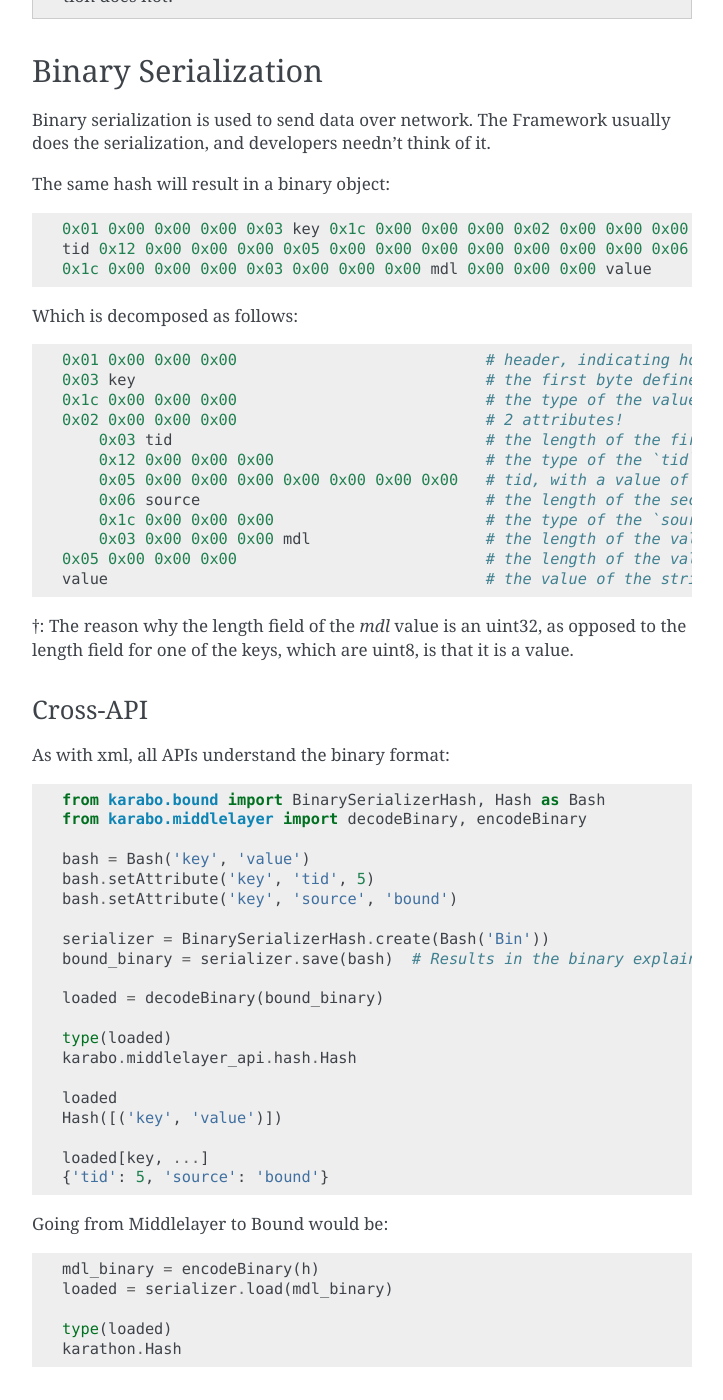
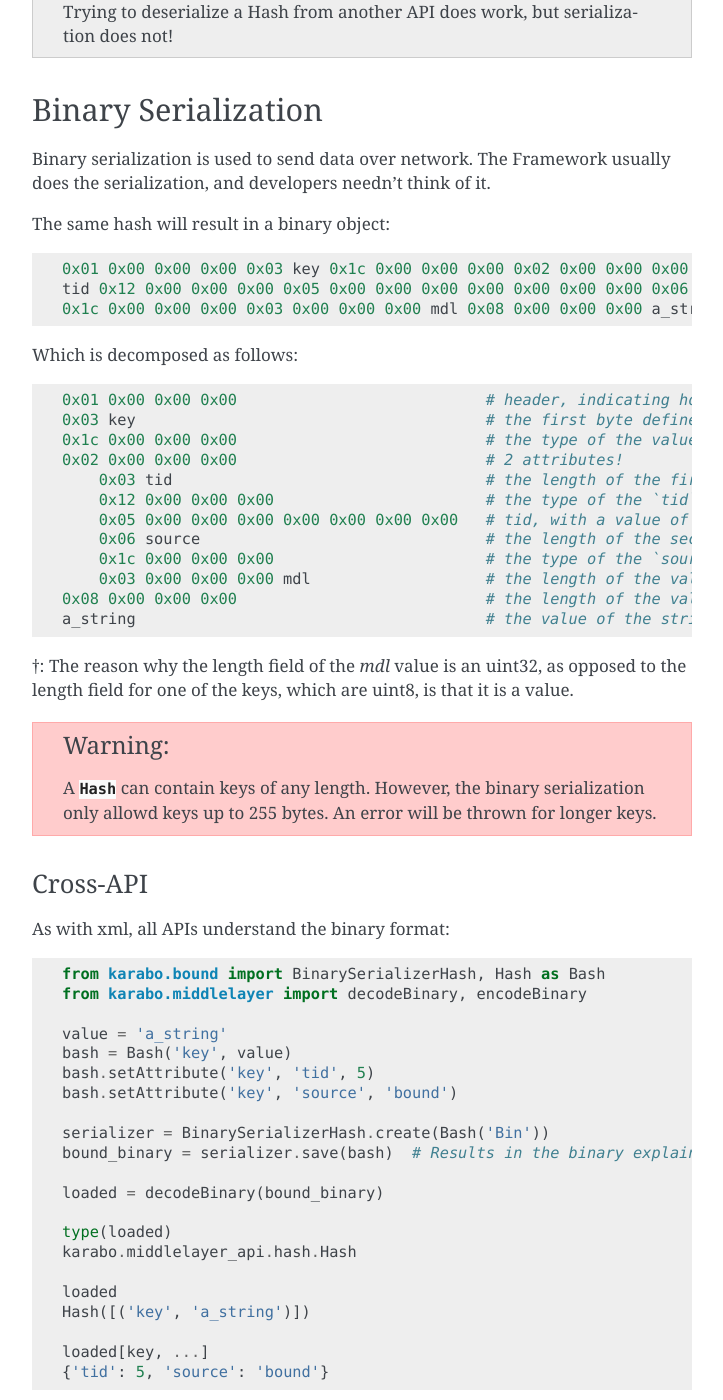
Before and after one commit to European-XFEL/howToMiddlelayer, a Sphinx documentation site: the page built from source/chap4/serialization.rst, in a window 1280 px wide and 1400 px high, scrolled down 2848 px. Shown: the whole window, without its empty margins (388-1111 px from the left). Built offline with Sphinx 7.4.7, drawn with Linux system fonts in a browser that asks for light colours; some of the changed text lies outside the part shown.

Commit message:
Clarify behaviour on binary serialisation of lengthy keys

```diff
--- a/source/chap4/serialization.rst
+++ b/source/chap4/serialization.rst
@@ -17,15 +17,16 @@ There are various ways to create a :class:`Hash`:
 
    from karabo.middlelayer import Hash
 
+   value = 'a_string'
    h = Hash()
-   h['key'] = 'value'
+   h['key'] = value
 
-   h = Hash('key', 'value')
+   h = Hash('key', value)
 
-   dict_ = {'key': 'value'}
+   dict_ = {'key': value}
    h = Hash(dict_)
 
-:class:`Hash` can be considered as as supercharged :class:`OrderedDict`
+:class:`Hash` can be considered as a supercharged :class:`OrderedDict`
 The big difference to normal Python containers is the dot-access method.
 The :class:`Hash` has a built-in knowledge about it containing itself.
 Thus, one can access subhashes by ``hash['key.subhash']``.
@@ -42,7 +43,7 @@ These attributes are also key-value pairs stored in a dictionary:
    h['key', 'source'] = 'mdl'
 
    # It is possible to access a single attribute at a time:
-   h.getAttribute('key', tid')
+   h.getAttribute('key', 'tid')
    5
 
    h['key', 'source']
@@ -81,7 +82,7 @@ This will result in an XML like the following:
 .. code-block:: xml
 
     <root KRB_Artificial="">
-        <key KRB_Type="STRING", tid="KRB_UINT64:5" source="KRB_STRING:mdl">value</key>
+        <key KRB_Type="STRING", tid="KRB_UINT64:5" source="KRB_STRING:mdl">a_string</key>
     </root>
 
 As shown here, the `tid` and `source` are also stored as xml attributes of `key`.
@@ -103,7 +104,8 @@ a Hash from another API:
    from karabo.bound import Hash as Bash
    from karabo.bound import saveToFile as save_bound, loadFromFile as load_bound
 
-   bash = Bash('key', 'value')
+   value = 'a_string'
+   bash = Bash('key', value)
    bash.setAttribute('key', 'tid', 5)
    bash.setAttribute('key', 'source', 'bound')
 
@@ -115,7 +117,7 @@ a Hash from another API:
    karabo.middlelayer_api.hash.Hash
 
    loaded
-   Hash([('key', 'value')])
+   Hash([('key', 'a_string')])
 
    loaded[key, ...]
    {'tid': 5, 'source': 'bound'}
@@ -144,7 +146,7 @@ The same hash will result in a binary object::
 
     0x01 0x00 0x00 0x00 0x03 key 0x1c 0x00 0x00 0x00 0x02 0x00 0x00 0x00 0x03
     tid 0x12 0x00 0x00 0x00 0x05 0x00 0x00 0x00 0x00 0x00 0x00 0x00 0x06 source
-    0x1c 0x00 0x00 0x00 0x03 0x00 0x00 0x00 mdl 0x00 0x00 0x00 value
+    0x1c 0x00 0x00 0x00 0x03 0x00 0x00 0x00 mdl 0x08 0x00 0x00 0x00 a_string
 
 Which is decomposed as follows::
 
@@ -158,11 +160,16 @@ Which is decomposed as follows::
         0x06 source                               # the length of the second attribute key, followed by its value
         0x1c 0x00 0x00 0x00                       # the type of the `source` attribute
         0x03 0x00 0x00 0x00 mdl                   # the length of the value of `source` and the value itself †
-    0x05 0x00 0x00 0x00                           # the length of the value for `key`
-    value                                         # the value of the string for the `key` key.
+    0x08 0x00 0x00 0x00                           # the length of the value for `key`
+    a_string                                      # the value of the string for the `key` key.
 
 †: The reason why the length field of the `mdl` value is an uint32, as opposed
 to the length field for one of the keys, which are uint8, is that it is a value.
+
+.. warning::
+    A :class:`Hash` can contain keys of any length. However, the binary
+    serialization only allowd keys up to 255 bytes. An error will be thrown
+    for longer keys.
 
 Cross-API
 *********
@@ -173,7 +180,8 @@ As with xml, all APIs understand the binary format:
    from karabo.bound import BinarySerializerHash, Hash as Bash
    from karabo.middlelayer import decodeBinary, encodeBinary
 
-   bash = Bash('key', 'value')
+   value = 'a_string'
+   bash = Bash('key', value)
    bash.setAttribute('key', 'tid', 5)
    bash.setAttribute('key', 'source', 'bound')
 
@@ -186,7 +194,7 @@ As with xml, all APIs understand the binary format:
    karabo.middlelayer_api.hash.Hash
 
    loaded
-   Hash([('key', 'value')])
+   Hash([('key', 'a_string')])
 
    loaded[key, ...]
    {'tid': 5, 'source': 'bound'}
```
